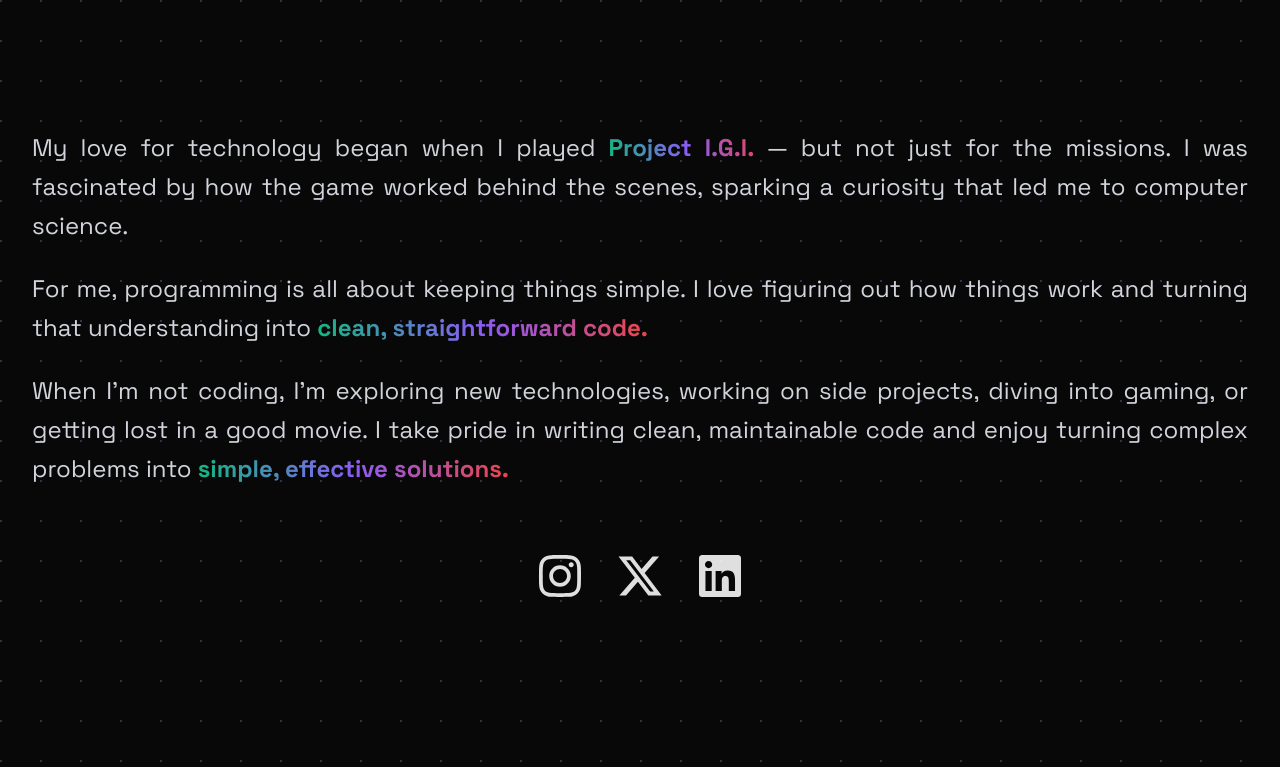
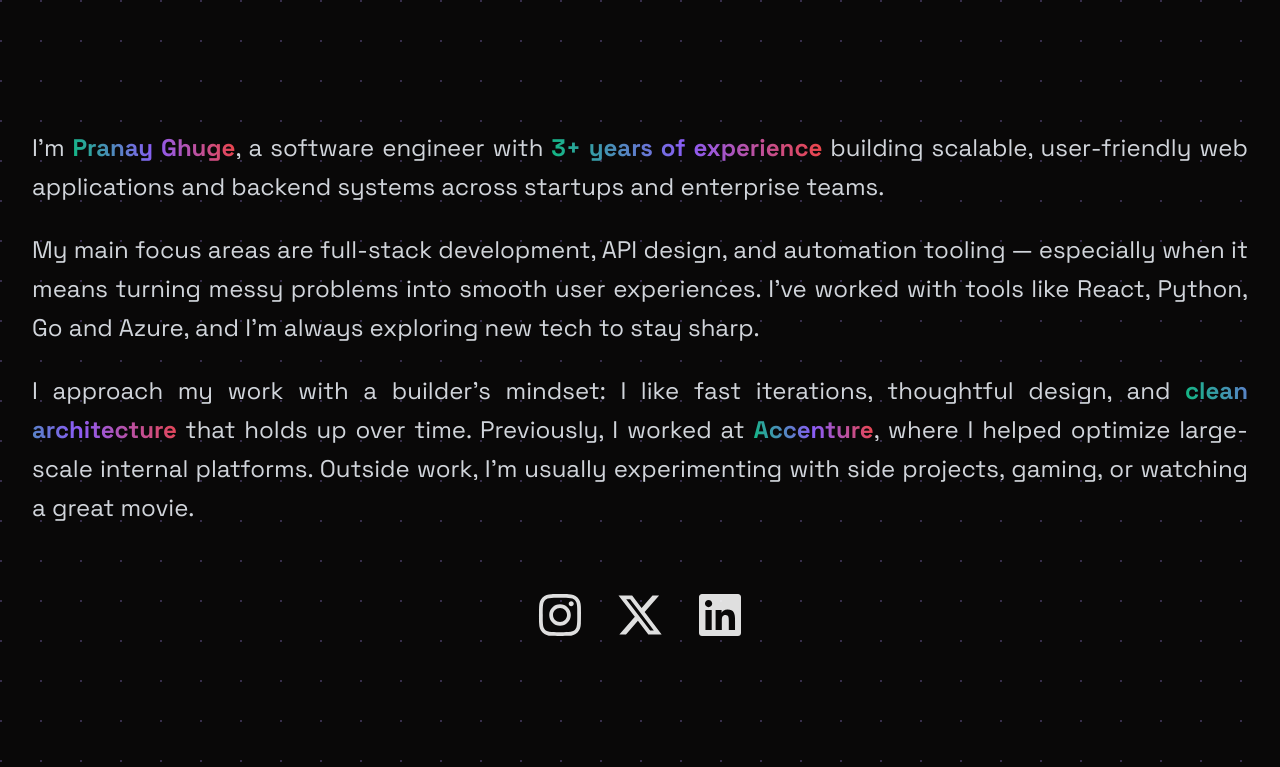
Before and after one commit to Pranay0205/portfolio, a React (Vite) app: page / in a window 1280 px wide. Shown: the part 1040-1807 px from the top of the page. Built offline with nearby package versions, Linux system fonts and the light colour scheme.

Commit message:
chore: update about me section content

```diff
--- a/src/components/sections/About/about.tsx
+++ b/src/components/sections/About/about.tsx
@@ -61,29 +61,40 @@
       <SectionHeading>About Me</SectionHeading>
       <div className="mx-auto my-5 max-w-7xl text-justify text-base sm:my-16 sm:text-lg md:text-xl lg:my-10 lg:text-2xl">
         <p className="mb-4 leading-relaxed sm:mb-6">
-          <TextContent>My love for technology began when I played </TextContent>
-          <GradientText>Project I.G.I. </GradientText>
+          <TextContent>I'm </TextContent>
+          <GradientText>Pranay Ghuge</GradientText>
+          <TextContent>, a software engineer with </TextContent>
+          <GradientText>3+ years of experience</GradientText>
           <TextContent>
-            — but not just for the missions. I was fascinated by how the game
-            worked behind the scenes, sparking a curiosity that led me to
-            computer science.
+            {" "}
+            building scalable, user-friendly web applications and backend
+            systems across startups and enterprise teams.
           </TextContent>
         </p>
         <p className="mb-4 leading-relaxed sm:mb-6">
           <TextContent>
-            For me, programming is all about keeping things simple. I love
-            figuring out how things work and turning that understanding into{" "}
+            My main focus areas are full-stack development, API design, and
+            automation tooling — especially when it means turning messy problems
+            into smooth user experiences. I've worked with tools like React,
+            Python, Go and Azure, and I'm always exploring new tech to stay
+            sharp.
           </TextContent>
-          <GradientText>clean, straightforward code.</GradientText>
         </p>
         <p className="mb-4 leading-relaxed sm:mb-6">
           <TextContent>
-            When I'm not coding, I'm exploring new technologies, working on side
-            projects, diving into gaming, or getting lost in a good movie. I
-            take pride in writing clean, maintainable code and enjoy turning
-            complex problems into{" "}
+            I approach my work with a builder's mindset: I like fast iterations,
+            thoughtful design, and{" "}
           </TextContent>
-          <GradientText>simple, effective solutions.</GradientText>
+          <GradientText>clean architecture </GradientText>
+          <TextContent>
+            that holds up over time. Previously, I worked at{" "}
+          </TextContent>
+          <GradientText>Accenture</GradientText>
+          <TextContent>
+            , where I helped optimize large-scale internal platforms. Outside
+            work, I'm usually experimenting with side projects, gaming, or
+            watching a great movie.
+          </TextContent>
         </p>
       </div>
       <div className="flex gap-8 self-center">
--- a/src/components/sections/ui/InteractiveBackground.tsx
+++ b/src/components/sections/ui/InteractiveBackground.tsx
@@ -22,7 +22,7 @@
   // Initialize particles
   const initParticles = (width: number, height: number) => {
     const particles: Particle[] = [];
-    const particleCount = Math.floor((width * height) / 18000); // Adjust density based on screen size
+    const particleCount = Math.floor((width * height) / 15000); // Adjust density based on screen size
 
     for (let i = 0; i < particleCount; i++) {
       particles.push({
```
